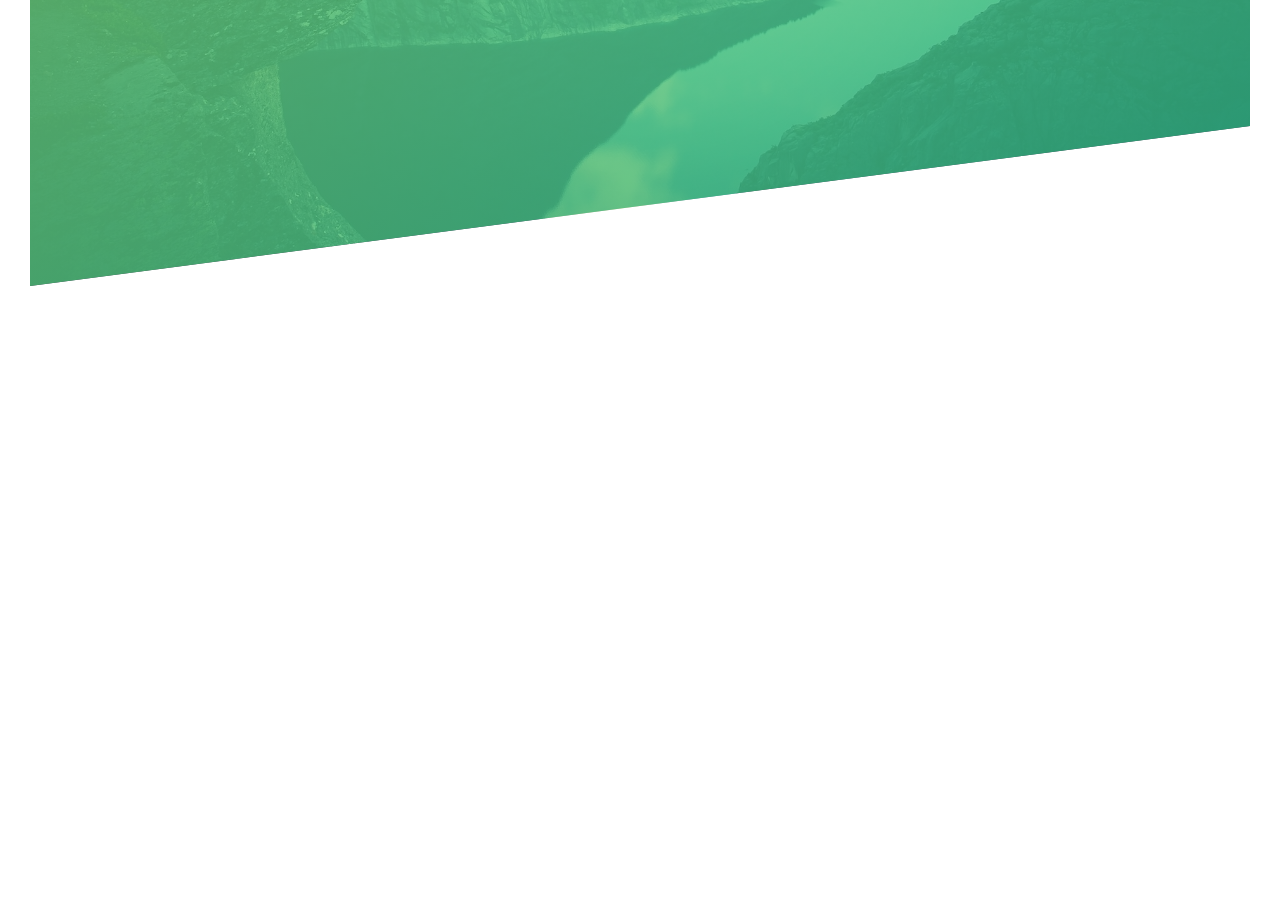
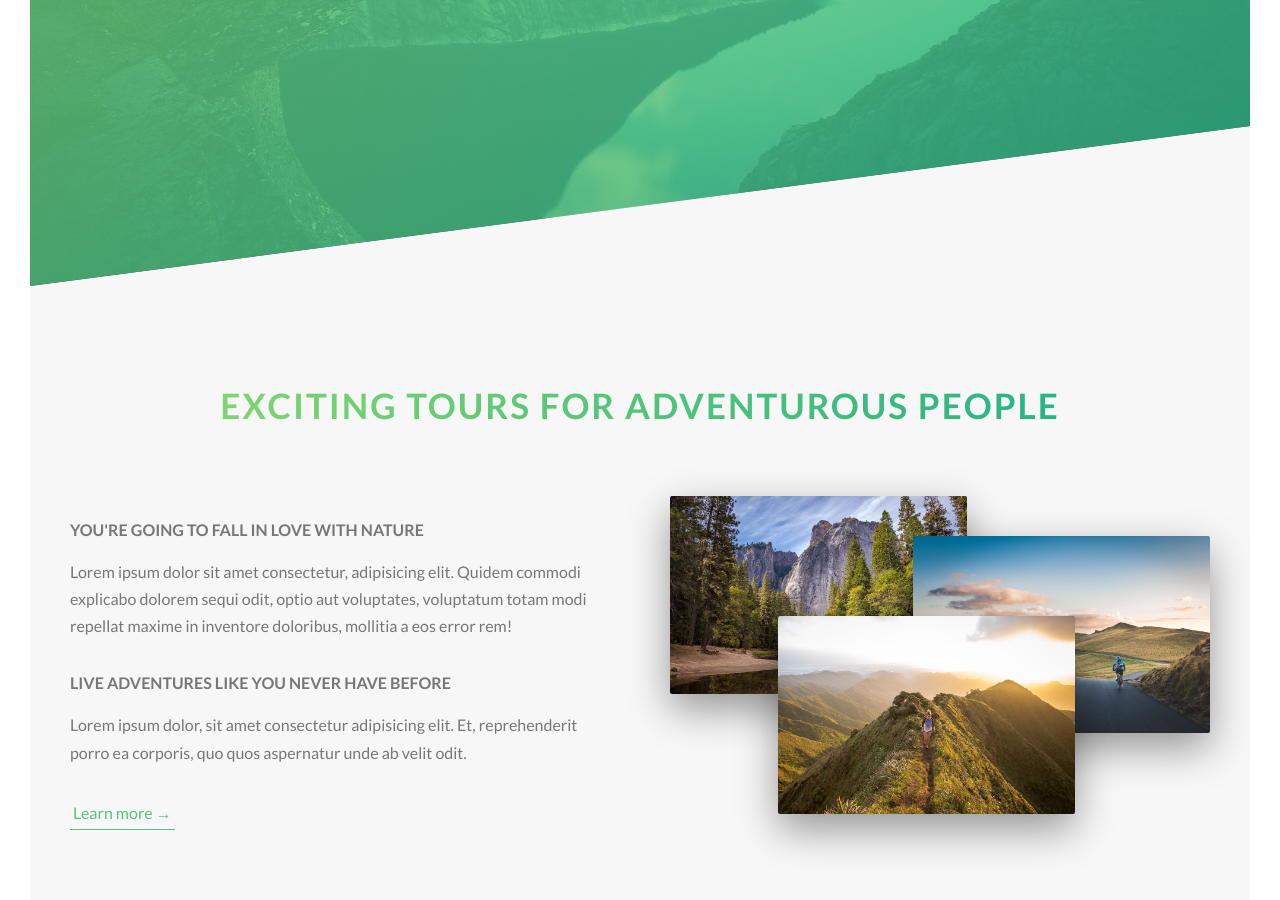
Before and after one commit to jpbalda/natours, a website: page index.html in a window 1280 px wide. Shown: the part 504-1404 px from the top of the page. Before the commit the page ends 820 px from the top, so only its background shows below. Drawn offline with Linux system fonts and the light colour scheme.

Commit message:
Add about section

```diff
--- a/index.html
+++ b/index.html
@@ -1,5 +1,6 @@
 <!DOCTYPE html>
 <html lang="en">
+
 <head>
     <meta charset="UTF-8">
     <meta name="viewport" content="width=device-width, initial-scale=1.0">
@@ -11,6 +12,7 @@
 
     <title>Natours | Exciting tours for adventurous people</title>
 </head>
+
 <body>
 
     <header class="header">
@@ -26,5 +28,42 @@
         </div>
     </header>
 
+    <main>
+        <section class="section-about">
+            <div class="u-center-text u-margin-bottom-big">
+                <h2 class="heading-secondary">
+                    Exciting tours for adventurous people
+                </h2>
+            </div>
+            <div class="row">
+                <div class="col-1-of-2">
+                    <h3 class="heading-tertiary u-margin-bottom-small">
+                        You're going to fall in love with nature
+                    </h3>
+                    <p class="paragraph">
+                        Lorem ipsum dolor sit amet consectetur, adipisicing elit. Quidem commodi explicabo dolorem sequi odit, optio aut voluptates,
+                        voluptatum totam modi repellat maxime in inventore doloribus, mollitia a eos error rem!
+                    </p>
+                    <h3 class="heading-tertiary u-margin-bottom-small">
+                        Live adventures like you never have before
+                    </h3>
+                    <p class="paragraph">
+                        Lorem ipsum dolor, sit amet consectetur adipisicing elit. Et, reprehenderit porro ea corporis, quo quos aspernatur unde ab
+                        velit odit.
+                    </p>
+                    <a href="#" class="btn-text">Learn more &rarr;</a>
+                </div>
+                <div class="col-1-of-2">
+                    <div class="composition">
+                        <img src="img/nat-1-large.jpg" alt="Photo 1" class="composition__photo composition__photo--p1">
+                        <img src="img/nat-2-large.jpg" alt="Photo 2" class="composition__photo composition__photo--p2">
+                        <img src="img/nat-3-large.jpg" alt="Photo 3" class="composition__photo composition__photo--p3">
+                    </div>
+                </div>
+            </div>
+        </section>
+    </main>
+
 </body>
+
 </html>
--- a/sass/abstracts/_variables.scss
+++ b/sass/abstracts/_variables.scss
@@ -1,13 +1,17 @@
-//COLORS
+// COLORS
 $color-primary: #55c57a;
 $color-primary-light: #7ed56f;
 $color-primary-dark: #28b485;
 
+$color-grey-light-1: #f7f7f7;
 $color-grey-dark: #777;
 $color-white: #fff;
 $color-black: #000;
 
-//GRID
+// FONT
+$default-font-size: 1.6rem;
+
+// GRID
 $grid-width: 114rem;
 $gutter-vertical: 8rem;
 $gutter-horizontal: 6rem;
--- a/sass/base/_typography.scss
+++ b/sass/base/_typography.scss
@@ -27,3 +27,35 @@ body {
         animation: moveInRight 1s ease-out;
     }
 }
+
+.heading-secondary {
+    font-size: 3.5rem;
+    text-transform: uppercase;
+    font-weight: 700;
+    display: inline-block;
+    background-image: linear-gradient(to right, $color-primary-light, $color-primary-dark);
+    -webkit-background-clip: text;
+    background-clip: text;
+    color: transparent;
+    letter-spacing: .2rem;
+    transition: all .2s;
+
+    &:hover {
+        transform: skewY(2deg) skewX(15deg) scale(1.1);
+        text-shadow: 0.5rem 1rem 2rem rgba($color-black, .2);
+    }
+}
+
+.heading-tertiary {
+    font-size: $default-font-size;
+    font-weight: 700;
+    text-transform: uppercase;
+}
+
+.paragraph {
+    font-size: $default-font-size;
+
+    &:not(:last-child) {
+        margin-bottom: 3rem;
+    }
+}
--- a/sass/base/_utilities.scss
+++ b/sass/base/_utilities.scss
@@ -0,0 +1,15 @@
+.u-center-text {
+    text-align: center;
+}
+
+.u-margin-bottom-small {
+    margin-bottom: 1.5rem;
+}
+
+.u-margin-bottom-medium {
+    margin-bottom: 4rem;
+}
+
+.u-margin-bottom-big {
+    margin-bottom: 8rem;
+}
--- a/sass/components/_button.scss
+++ b/sass/components/_button.scss
@@ -53,3 +53,28 @@
         animation-fill-mode: backwards;
     }
 }
+
+.btn-text {
+    &:link,
+    &:visited {
+        font-size: $default-font-size;
+        color: $color-primary;
+        display: inline-block;
+        text-decoration: none;
+        border-bottom: 1px solid $color-primary;
+        padding: 3px;
+        transition: all .2s;
+    }
+
+    &:hover {
+        background-color: $color-primary;
+        color: $color-white;
+        box-shadow: 0 1rem 2rem rgba($color-black, .15);
+        transform: translateY(-2px);
+    }
+
+    &:active {
+        box-shadow: 0 .5rem 1rem rgba($color-black, .15);
+        transform: translateY(0);
+    }
+}
--- /dev/null
+++ b/sass/components/_composition.scss
@@ -0,0 +1,40 @@
+.composition {
+    position: relative;
+
+    &__photo {
+        width: 55%;
+        box-shadow: 0 1.5rem 4rem rgba($color-black, .4);
+        border-radius: 2px;
+        position: absolute;
+        z-index: 10;
+        transition: all .2s;
+        outline-offset: 2rem;
+
+        &--p1 {
+            left: 0;
+            top: -2rem;
+        }
+
+        &--p2 {
+            right: 0;
+            top: 2rem;
+        }
+
+        &--p3 {
+            left: 20%;
+            top: 10rem;
+        }
+
+        &:hover {
+            outline: 1.5rem solid $color-primary;
+            transform: scale(1.05) translateY(-.5rem);
+            box-shadow: 0 2.5rem 4rem rgba($color-black, .5);
+            z-index: 20;
+        }
+    }
+
+    &:hover &__photo:not(:hover) {
+
+        transform: scale(.95);
+    }
+}
--- a/sass/main.scss
+++ b/sass/main.scss
@@ -8,6 +8,8 @@
 @import "base/utilities";
 
 @import "components/button";
+@import "components/composition";
+
 
 @import "layout/header";
 @import "layout/grid";
--- a/sass/pages/_home.scss
+++ b/sass/pages/_home.scss
@@ -0,0 +1,5 @@
+.section-about {
+    background-color: $color-grey-light-1;
+    padding: 25rem 0;
+    margin-top: -20vh;
+}
```
Also changed, not shown: css/style.css. Lines whose indentation alone changed are shown as unchanged.
